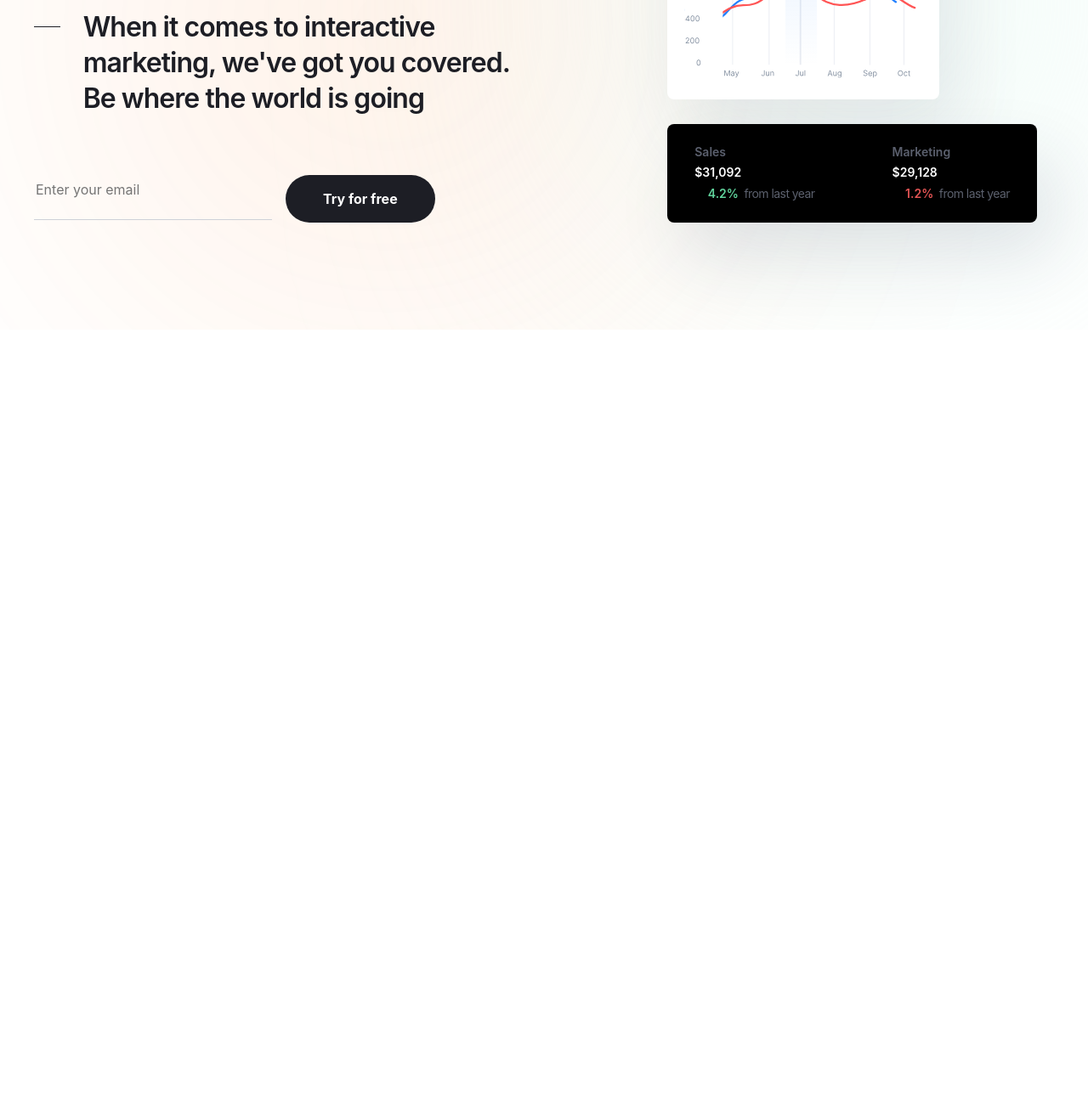
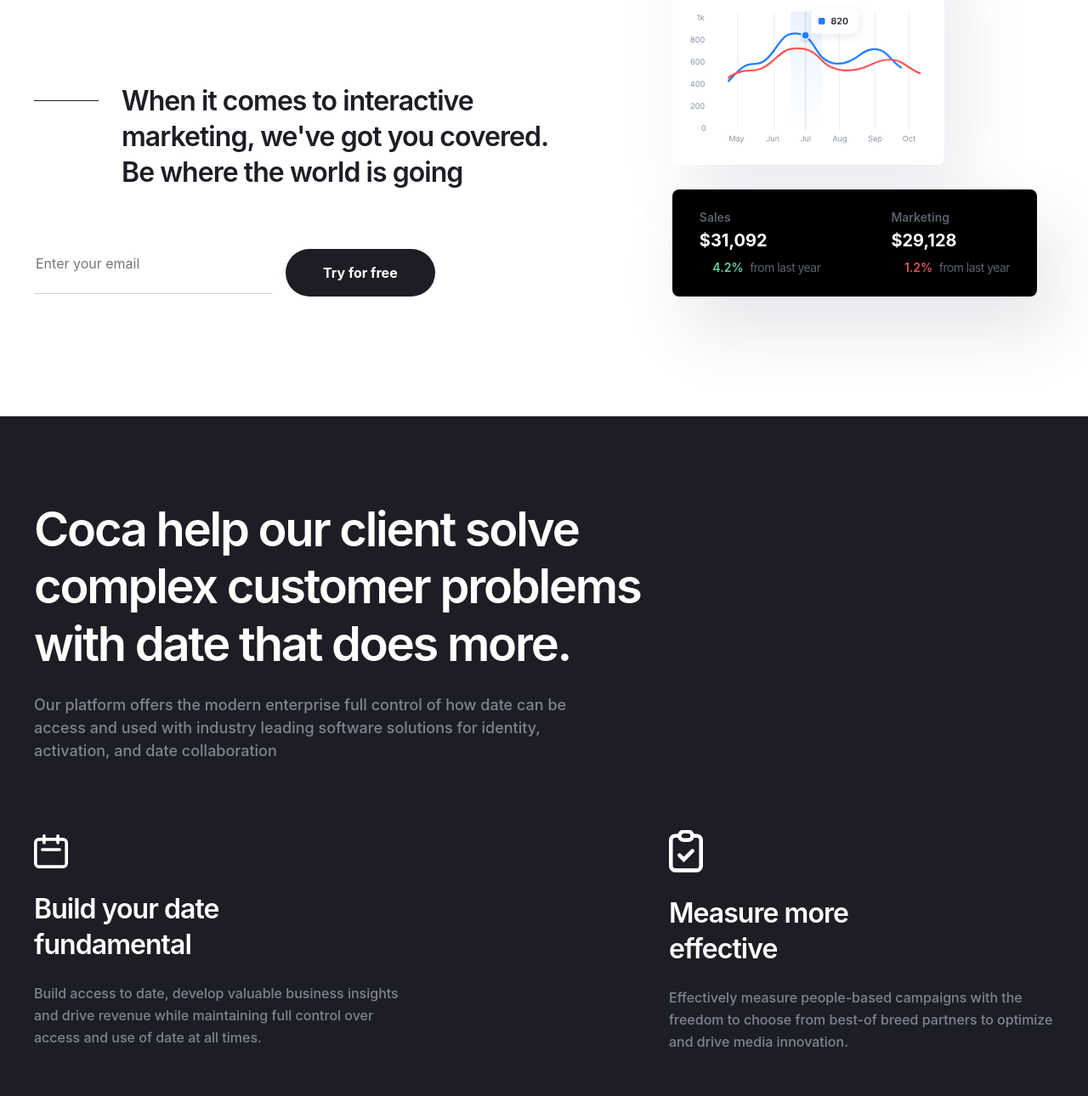
Before and after one commit to svist1212/cocca, a website built with Vite: page src/index.html in a window 1280 px wide. Shown: the part 412-1702 px from the top of the page at 85% size. Before the commit the page ends 800 px from the top, so only its background shows below. Built offline with nearby package versions, Linux system fonts and the light colour scheme; files whose address does not match are found by name.

Commit message:
Created overview section + fixed hero section

```diff
--- a/src/assets/html/components/home/hero.html
+++ b/src/assets/html/components/home/hero.html
@@ -3,8 +3,9 @@
     <div class="hero__left">
       <h2 class="hero__title">Digitally forward creative</h2>
       <p class="hero__subtitle text-p-subtitle">
-        When it comes to interactive marketing, we've got you covered. Be where
-        the world is going
+        When it comes to interactive <br />
+        marketing, we've got you covered. <br />
+        Be where the world is going
       </p>
       <form class="hero__form">
         <input
@@ -21,7 +22,7 @@
         <h3 class="hero__sales-title">Sales Report</h3>
         <img
           class="hero__sales-img"
-          src="../../../../assets/icons/sales-report-icon.svg"
+          src="./assets/icons/sales-report-icon.svg"
           width="366"
           height="260"
           alt="sales report graphic"
@@ -30,7 +31,7 @@
       <div class="hero__customer">
         <h3 class="hero__customer-title">Customer Growth</h3>
         <img
-          src="../../../../assets/icons/customer-grow-graph-icon.svg"
+          src="./assets/icons/customer-grow-graph-icon.svg"
           width="177"
           height="149"
           alt="customer grow graph"
@@ -45,22 +46,22 @@
         </thead>
         <tbody class="hero__stats-body">
           <tr class="hero__stats-head-row">
-            <th class="hero__stats-body-th">$31,092</th>
-            <th class="hero__stats-body-th">$29,128</th>
+            <td class="hero__stats-body-td">$31,092</td>
+            <td class="hero__stats-body-td">$29,128</td>
           </tr>
           <tr class="hero__stats-head-row">
-            <th class="hero__stats-body-th">
+            <td class="hero__stats-body-td">
               <span class="hero__stats-body-num hero__stats-body-num--green">
                 4.2%
               </span>
               <span class="hero__stats-body-text">from last year</span>
-            </th>
-            <th class="hero__stats-body-th">
+            </td>
+            <td class="hero__stats-body-td">
               <span class="hero__stats-body-num hero__stats-body-num--red">
                 1.2%
               </span>
               <span class="hero__stats-body-text">from last year</span>
-            </th>
+            </td>
           </tr>
         </tbody>
       </table>
--- /dev/null
+++ b/src/assets/html/components/home/overview.html
@@ -0,0 +1,78 @@
+<section class="overview">
+  <div class="container">
+    <h2 class="overview__title heading-h2">
+      Coca help our client solve complex customer problems with date that does
+      more.
+    </h2>
+    <p class="overview__descr text-p-medium">
+      Our platform offers the modern enterprise full control of how date can be
+      access and used with industry leading software solutions for identity,
+      activation, and date collaboration
+    </p>
+    <ul class="overview__list">
+      <li class="overview__item">
+        <img
+          class="overview__item-icon"
+          src="./assets/icons/calendary-icon.svg"
+          width="40"
+          height="40"
+          alt="calendar icon"
+        />
+        <h3 class="overview__item-title heading-h5">
+          Build your date fundamental
+        </h3>
+        <p class="overview__item-descr text-p-default">
+          Build access to date, develop valuable business insights and drive
+          revenue while maintaining full control over access and use of date at
+          all times.
+        </p>
+      </li>
+      <li class="overview__item">
+        <img
+          class="overview__item-icon"
+          src="./assets/icons/todo-icon.svg"
+          width="40"
+          height="40"
+          alt="Todo icon"
+        />
+        <h3 class="overview__item-title heading-h5">Measure more effective</h3>
+        <p class="overview__item-descr text-p-default">
+          Effectively measure people-based campaigns with the freedom to choose
+          from best-of breed partners to optimize and drive media innovation.
+        </p>
+      </li>
+      <li class="overview__item">
+        <img
+          class="overview__item-icon"
+          src="./assets/icons/list-icon.svg"
+          width="40"
+          height="40"
+          alt="List icon"
+        />
+        <h3 class="overview__item-title heading-h5">Activate your date</h3>
+        <p class="overview__item-descr text-p-default">
+          Accurately address your specific audiences at scale across any
+          channel, platform, publisher or network and safely translate date
+          between identity space to improve results.
+        </p>
+      </li>
+      <li class="overview__item">
+        <img
+          class="overview__item-icon"
+          src="./assets/icons/shield-icon.svg"
+          width="40"
+          height="40"
+          alt="Shield icon"
+        />
+        <h3 class="overview__item-title heading-h5">
+          Strengthen consumer privacy
+        </h3>
+        <p class="overview__item-descr text-p-default">
+          Protect your customer date with leading privacy-preserving
+          technologies and advanced techniques to minimize date movement while
+          still enabling insight generation.
+        </p>
+      </li>
+    </ul>
+  </div>
+</section>
--- a/src/assets/scss/base/vars.scss
+++ b/src/assets/scss/base/vars.scss
@@ -19,9 +19,21 @@
   --logo-colot-text: #101010;
   --logo-color-circle: #101010;
 
+
+  //overview colors
+  --overview-bg-colors: #1D1E25;
+
   // container
   --container-padding: 15px;
   --container-width: 1200px;
+
+  @include mini-descktop {
+    --container-width: 1000px;
+  }
+
+  @include tablet {
+    --container-width: 860px;
+  }
 
   @include mobile {
     --container-width: 480px;
@@ -48,6 +60,9 @@
   --logo-colot-text: #fff;
   --logo-color-circle: #343542;
 
+  //overview colors
+   --overview-bg-colors: #18181D;
+
   //sucsess color
   --sucsess-color-70: #e2f8f033;
 }
--- a/src/assets/scss/components/home/hero.scss
+++ b/src/assets/scss/components/home/hero.scss
@@ -1,106 +1,54 @@
 .hero {
-  position: relative;
-  padding-top: 87px 0 141px;
+  padding: 87px 0 141px;
 
-  @include mini-descktop{
+  @include mini-descktop {
     padding: 77px 0 121px;
   }
 
-  @include mobile{
-    min-height: calc(100dvh - 128px);
-  }
-
-  &::before {
-    top: 50px;
-    left: 181px;
-    width: 551px;
-    height: 551px;
-    background: #fa7515;
-    opacity: 0.2;
-    filter: blur(220px);
-
-
-    @include mini-descktop{
-      left: 80px;
-      width: 351px;
-      height: 351px;
-    }
-
-    @include small-tablet{
-      width: 251px;
-      height: 251px;
-    }
-  }
-
-  &::after {
-    right: 0;
-    bottom: 0;
-    width: 525px;
-    height: 525px;
-    background: var(--sucsess-color-70);
-    filter: blur(180px);
-
-
-    @include mini-descktop{
-      width: 325px;
-      height: 325px;
-    }
-
-    @include small-tablet{
-      top: 20px;
-      left: 40px;
-      width: 225px;
-      height: 225px;
-    }
-  }
-
-  &::before,
-  &::after {
-    content: '';
-    position: absolute;
-    z-index: var(--z-index-0);
-    display: inline-block;
-    border-radius: 50%;
+  @include mobile {
+    min-height: calc(100dvh - 109px);
   }
 
   &__container {
     @include flex-justify-between;
     align-items: flex-end;
 
-    @include mini-descktop{
+    @include mini-descktop {
       gap: 50px;
       flex-direction: column;
       align-items: center;
       text-align: center;
     }
-
-
   }
 
   &__left {
-    max-width: 594px;
+    @include mini-descktop {
+      max-width: 617px;
+    }
   }
 
   &__title {
+    margin-bottom: 114px;
     font-weight: 700;
     font-size: 80px;
     line-height: 120%;
     letter-spacing: -0.04em;
     color: var(--neutral-color-100);
-    margin-bottom: 114px;
-
 
     @include mini-descktop {
       margin-bottom: 74px;
     }
+
     @include tablet {
       margin-bottom: 44px;
       font-size: 60px;
     }
+
     @include mobile {
       margin-bottom: 38px;
       font-size: 48px;
     }
+
     @include small-mobile {
       margin-bottom: 30px;
       font-size: 38px;
@@ -109,17 +57,23 @@
 
   &__subtitle {
     margin-bottom: 69px;
+
+    & br {
+      @include mini-descktop {
+        display: none;
+      }
+    }
   }
 
   &__form {
     @include flex-align-center;
     gap: 16px;
 
-    @include mini-descktop{
+    @include mini-descktop {
       justify-content: center;
     }
 
-    @include small-mobile{
+    @include small-mobile {
       gap: 20px;
       flex-direction: column;
     }
@@ -135,11 +89,11 @@
     color: var(--neutral-color-100);
     background-color: transparent;
 
-    @include small-tablet{
+    @include small-tablet {
       padding-bottom: 13px;
     }
 
-    @include mobile{
+    @include mobile {
       min-width: 100px;
       max-width: 180px;
     }
@@ -150,8 +104,8 @@
     color: var(--neutral-color-10);
     background-color: var(--neutral-color-100);
 
-    @include small-tablet{
-      padding: 13px 32px;
+    @include small-tablet {
+      padding: 12px 32px;
     }
   }
 
@@ -159,22 +113,21 @@
     position: relative;
     margin-right: 20px;
 
-
-    @include mini-descktop{
+    @include mini-descktop {
       display: none;
     }
   }
 
   &__sales {
+    margin-bottom: 29px;
     padding: 20px;
-    margin-bottom: 29px;
 
-    @include small-descktop{
+    @include small-descktop {
       max-width: 320px;
     }
 
-    &-img{
-      @include small-descktop{
+    &-img {
+      @include small-descktop {
         max-width: 280px;
       }
     }
@@ -186,11 +139,6 @@
       line-height: 150%;
       letter-spacing: -0.03em;
       color: #1d1e25;
-
-      @include tablet{
-        font-size: 60px;
-        margin-bottom: 44px;
-      }
     }
   }
 
@@ -206,17 +154,11 @@
       right: -30px;
     }
 
-
-    @include mini-descktop{
-      top: 0;
-      right: -100px;
-    }
-
     &-title {
       margin-bottom: 12px;
+      font-weight: 700;
       font-size: 16px;
-      font-weight: 700;
-      line-height: 135%;
+      line-height: 187%;
       letter-spacing: -0.03em;
       color: #1d1e25;
     }
@@ -226,15 +168,15 @@
   &__customer {
     border-radius: 8px;
     box-shadow: 20px 40px 80px 0 #5960871f;
-    background-color: #fff;
+    background: #fff;
   }
 
   &__stats {
+    border-radius: 8px;
     padding: 20px 29px;
-    border-radius: 8px;
-    box-shadow: 20px 40px 80px 0px #2d33511f;
+    box-shadow: 20px 40px 80px 0 #2d33511f;
     text-align: left;
-    background: #000000;
+    background: #000;
 
     &-head {
       &-th {
@@ -246,29 +188,30 @@
     }
 
     &-body {
-      &-th {
-        font-weight: 600;
-        font-size: 14px;
-        line-height: 143%;
-        color: #ffffff;
+      &-td {
+        font-weight: 700;
+        font-size: 20px;
+        line-height: 130%;
+        white-space: nowrap;
+        color: #fff;
 
         &:nth-child(1) {
-          padding-right: 88px;
+          padding-right: 80px;
         }
       }
 
       &-num {
         display: inline-block;
         margin-right: 3px;
+        font-weight: 600;
         font-size: 14px;
-        font-weight: 600;
         line-height: 143%;
 
         &--green {
           color: #60d39c;
 
           &::before {
-            background: url(../assets/icons/green-arrow-icon.svg);
+            background: url('../assets/icons/green-arrow-icon.svg');
           }
         }
 
@@ -276,9 +219,7 @@
           color: #e35454;
 
           &::before {
-            content: '';
-
-            background: url(../assets/icons/red-arrow-icon.svg);
+            background: url('../assets/icons/red-arrow-icon.svg');
           }
         }
 
@@ -292,8 +233,8 @@
       }
 
       &-text {
+        font-weight: 400;
         font-size: 14px;
-        font-weight: 400;
         line-height: 157%;
         letter-spacing: -0.04em;
         color: #5c616e;
--- /dev/null
+++ b/src/assets/scss/components/home/overview.scss
@@ -0,0 +1,89 @@
+.overview {
+  padding: 100px 0;
+  background-color: var(--overview-bg-colors);
+
+  @include tablet {
+    text-align: center;
+  }
+
+  @include mobile {
+    padding: 60px 0;
+  }
+
+  &__title {
+    margin-bottom: 24px;
+    max-width: 816px;
+    font-weight: 600;
+    letter-spacing: -0.04em;
+    color: #ffffff;
+
+    @include mobile {
+      max-width: 320px;
+    }
+  }
+
+  &__descr {
+    margin-bottom: 80px;
+    max-width: 660px;
+    font-weight: 500;
+    line-height: 150%;
+    color: #7e8492;
+
+    @include tablet {
+      margin-bottom: 60px;
+    }
+
+    @include small-mobile {
+      margin-bottom: 50px;
+    }
+  }
+
+  &__list {
+    @include flex-all-between;
+    gap: 56px;
+    flex-wrap: wrap;
+
+    @include tablet {
+      gap: 40px;
+      flex-direction: column;
+      align-items: center;
+    }
+  }
+
+  &__item {
+    max-width: 453px;
+
+    &-icon,
+    &-title {
+      margin-bottom: 24px;
+
+      @include tablet {
+        margin-bottom: 18px;
+      }
+    }
+
+    &-title {
+      max-width: 262px;
+      font-weight: 600;
+      line-height: 131%;
+      letter-spacing: -0.03em;
+      color: #ffffff;
+    }
+
+    &-descr {
+      font-weight: 500;
+      line-height: 162%;
+      color: #7e8492;
+    }
+  }
+
+  &__title,
+  &__descr,
+  &__item-title {
+
+    @include tablet {
+      margin-right: auto;
+      margin-left: auto;
+    }
+  }
+}
--- a/src/assets/scss/globals/text.scss
+++ b/src/assets/scss/globals/text.scss
@@ -5,6 +5,18 @@
 
   &-h2 {
     font-size: 56px;
+
+    @include tablet{
+      font-size: 46px;
+    }
+
+    @include mobile{
+      font-size: 36px;
+    }
+
+    @include small-mobile{
+      font-size: 30px;
+    }
   }
 
   &-h3 {
@@ -17,6 +29,18 @@
 
   &-h5 {
     font-size: 32px;
+
+    @include tablet{
+      font-size: 28px;
+    }
+
+    @include mobile{
+      font-size: 24px;
+    }
+
+    @include small-mobile{
+      font-size: 22px;
+    }
   }
 
   &-h1,
@@ -70,6 +94,10 @@
 
     &-medium {
       font-size: 18px;
+
+      @include mobile{
+        font-size: 16px;
+      }
     }
 
     &-default {
--- a/src/assets/scss/main.scss
+++ b/src/assets/scss/main.scss
@@ -4,3 +4,4 @@
 
 @import './components/header.scss';
 @import './components/home/hero.scss';
+@import './components/home/overview.scss';
```
Also changed, not shown: src/index.html (+1 -0 lines), src/assets/icons/calendary-icon.svg (added), src/assets/icons/list-icon.svg (added), src/assets/icons/shield-icon.svg (added), src/assets/icons/todo-icon.svg (added).
